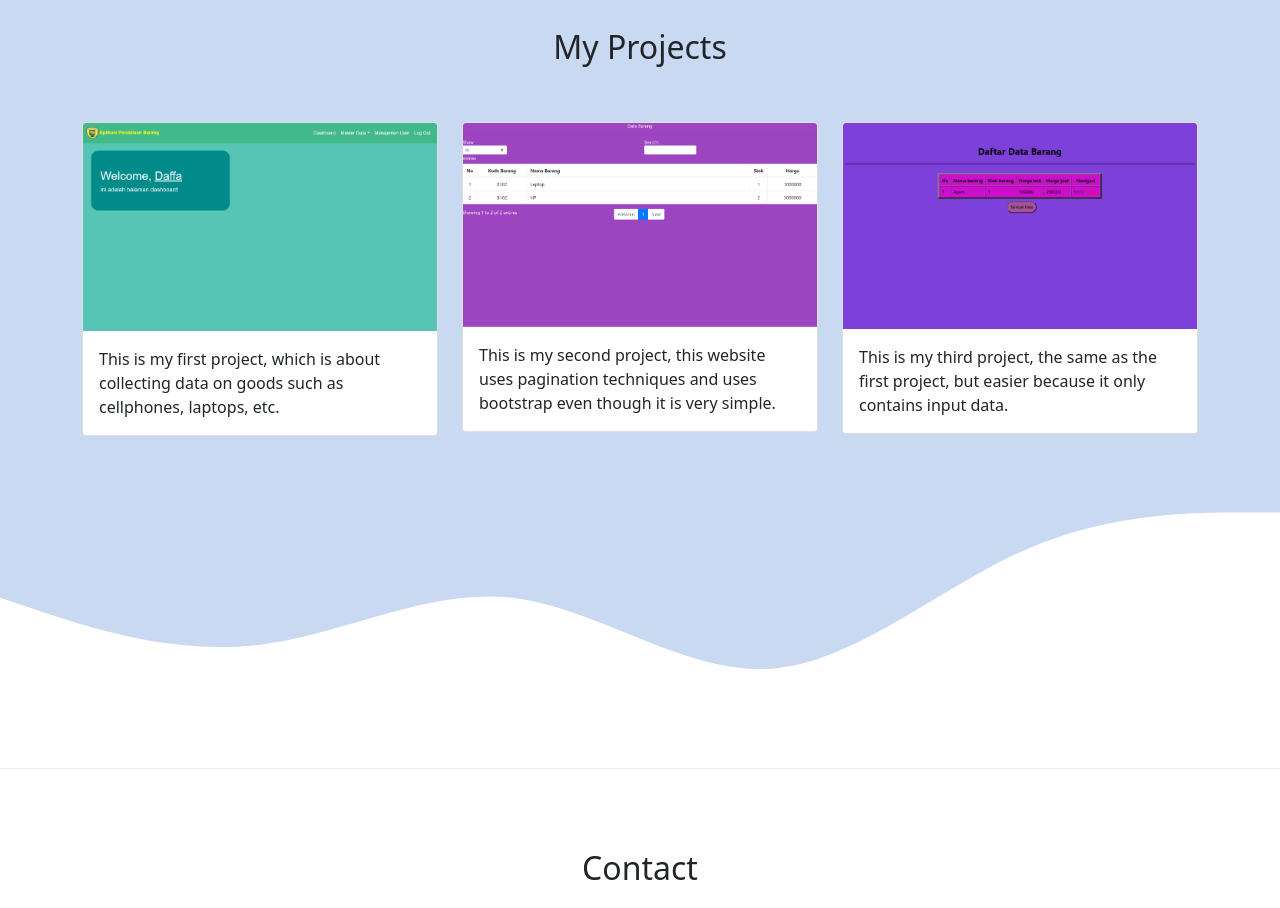
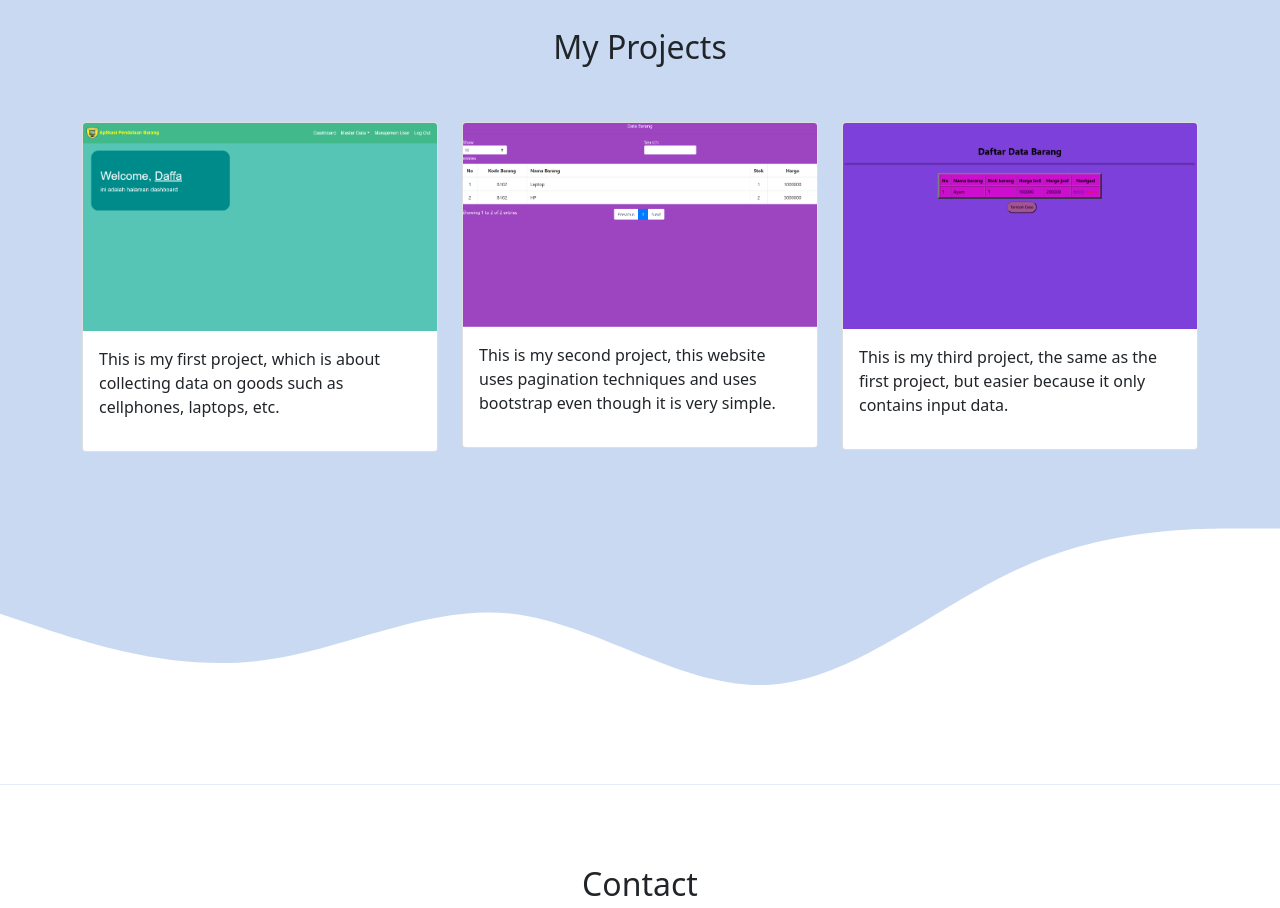
Before and after one commit to MuhDaffaPutraRiadi/DaffaPortfolio.com, a plain HTML site: page index.html in a window 1280 px wide. Shown: the part 1380-2288 px from the top of the page. Drawn offline with nearby package versions, Linux system fonts and the light colour scheme.

Commit message:
mengubah style project

```diff
--- a/a.css
+++ b/a.css
@@ -8,3 +8,6 @@
 section {
     padding-top: 5rem;
 }
+.card {
+    padding-bottom: 1rem;
+}
```
